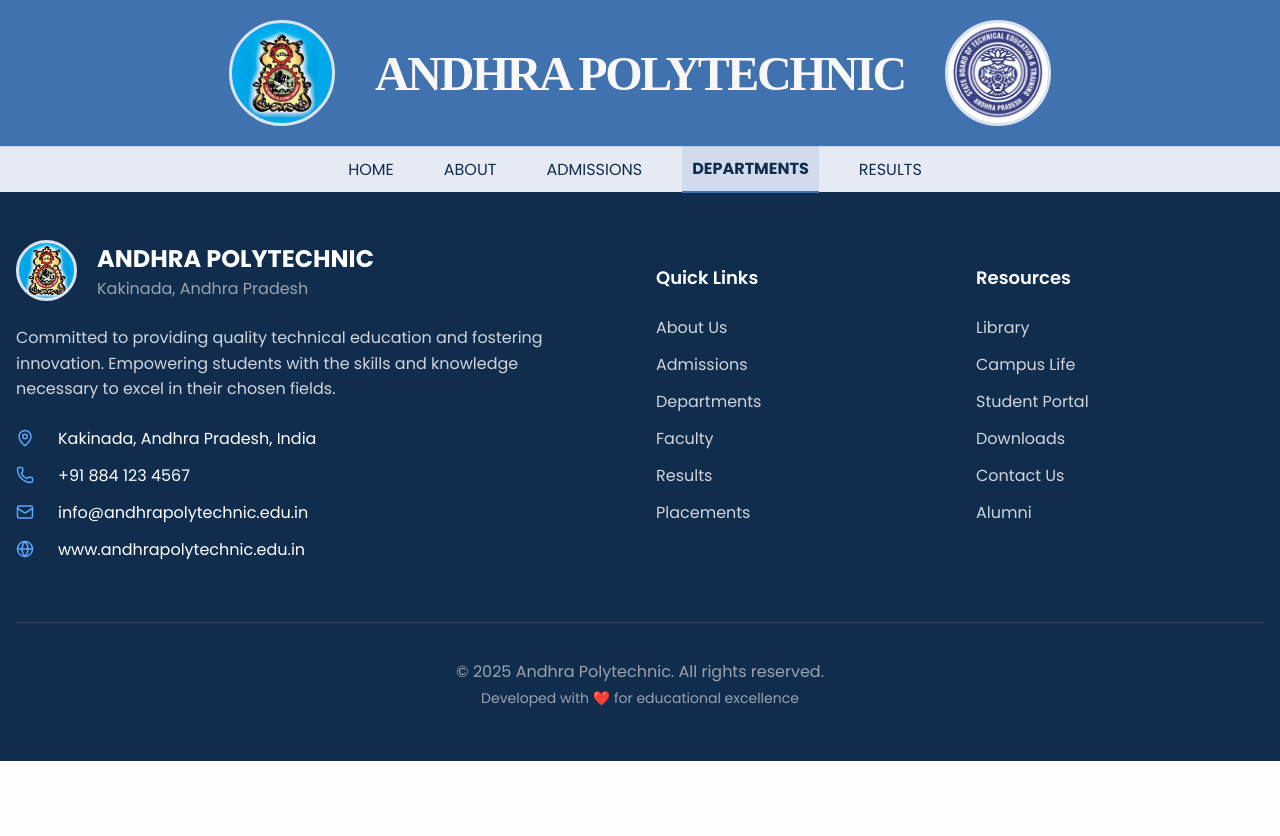
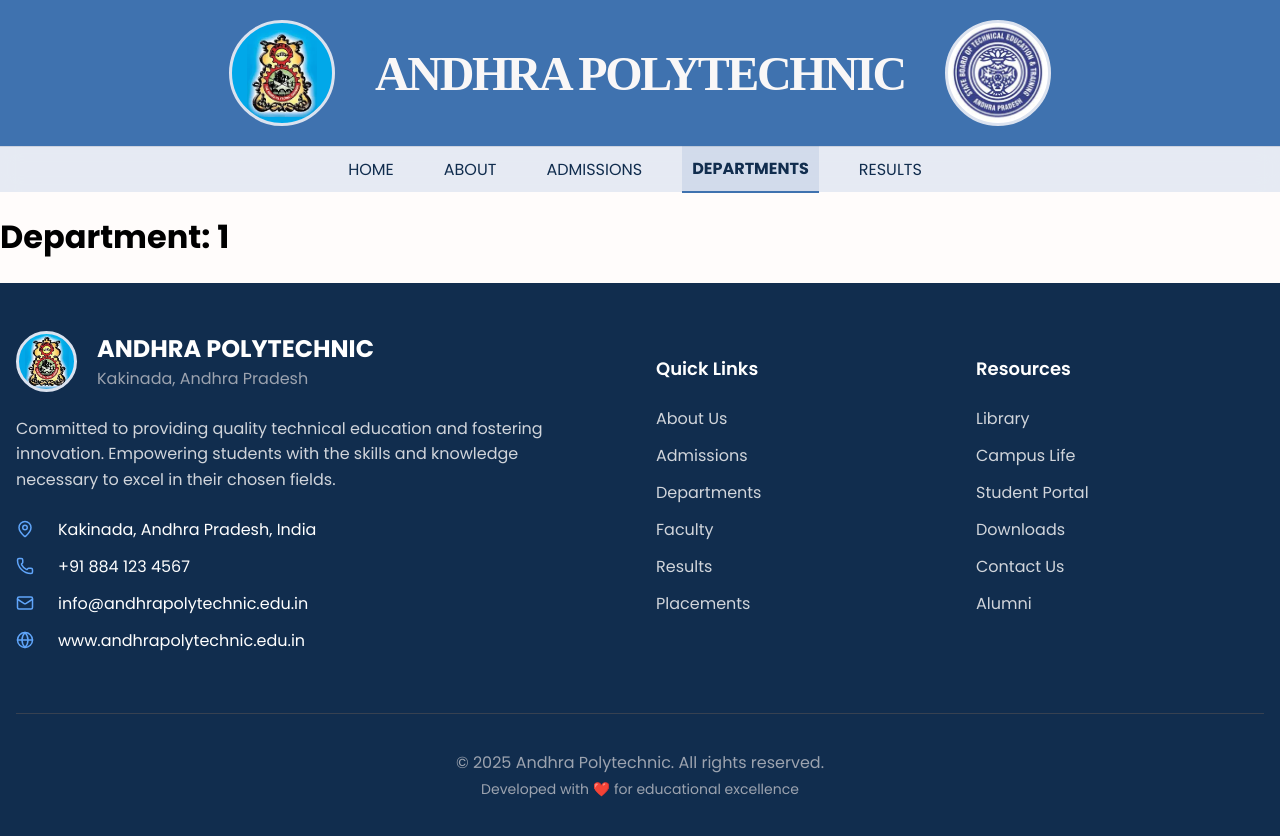
Before and after one commit to DhanushSaiCoder/AndhraPolytechnic, a React (Create React App) app in the folder frontend/: page /departments/1 in a window 1280 px wide. Shown: the top 836 px of the page. Before the commit the page ends 800 px from the top, so only its background shows below. Built offline with nearby package versions, Linux system fonts and the light colour scheme.

Commit message:
Add Department page: implement dynamic routing for department details using useParams

```diff
--- a/frontend/src/App.js
+++ b/frontend/src/App.js
@@ -7,6 +7,7 @@ import About from './pages/About';
 import Admissions from './pages/Admissions';
 import Departments from './pages/Departments';
 import Results from './pages/Results';
+import Department from './pages/Department';
 import Footer from './components/Footer';
 import ScrollToTop from './components/ScrollToTop';
 // import NotFound from './pages/NotFound'; // optional
@@ -23,6 +24,7 @@ function App() {
         <Route path="admissions" element={<Admissions />} />
         <Route path="departments" element={<Departments />} />
         <Route path="results" element={<Results />} />
+        <Route path="departments/:deptName" element={<Department />} />
         {/* catch-all route, optional */}
         {/* <Route path="*" element={<NotFound />} /> */}
       </Routes>
--- /dev/null
+++ b/frontend/src/pages/Department.js
@@ -0,0 +1,15 @@
+import React from 'react';
+import { useParams } from 'react-router-dom';
+
+const Department = () => {
+    const { deptName } = useParams();
+
+    return (
+        <div>
+            <h1>Department: {deptName}</h1>
+            {/* You can add more department-specific content here */}
+        </div>
+    );
+};
+
+export default Department;
```
